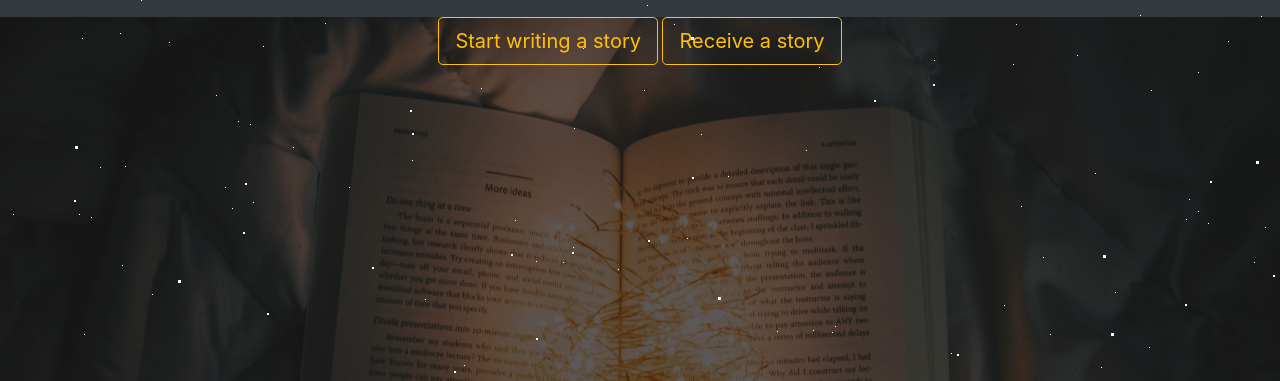
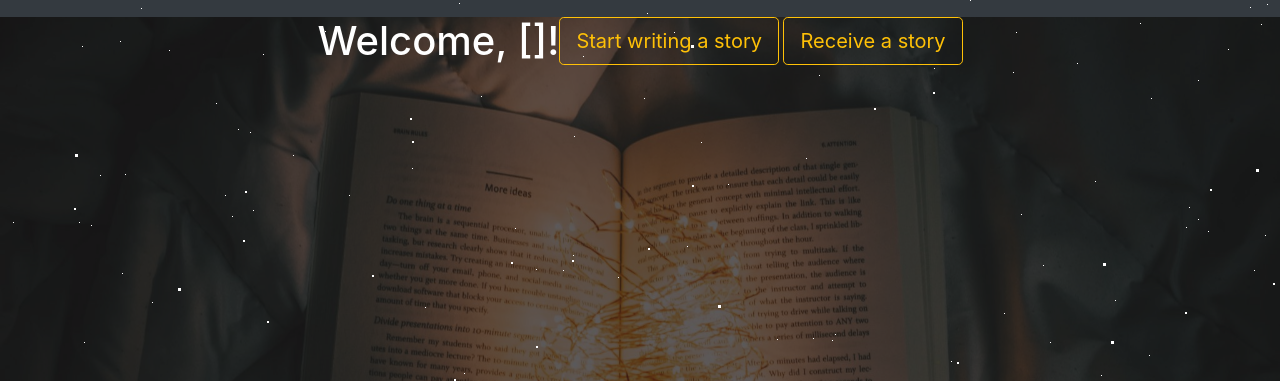
Before and after one commit to xynicole/U-Stories-Web-Dev, a Flask app: template templates/homepage.html in a window 1280 px wide. Shown: the part 39-420 px from the top of the page. Run offline with Flask 2, Linux system fonts and the light colour scheme; the template is opened without the code that fills it: most values are stand-ins (such as "Sample title", 1, 10 or a date in 2020); some libraries are stand-ins or nearby versions.

Commit message:
display welcome message on homepage

```diff
--- a/templates/homepage.html
+++ b/templates/homepage.html
@@ -7,6 +7,7 @@
 
 {% block content %}
     <div class="container">
+      <h1>Welcome, {{ username }}!</h1>
         <div class="row">
             <div class="col text-center">
                 <a class="btn btn-outline-warning btn-lg" href="/p/write-story.html" role="button">Start writing a story</a>
```
